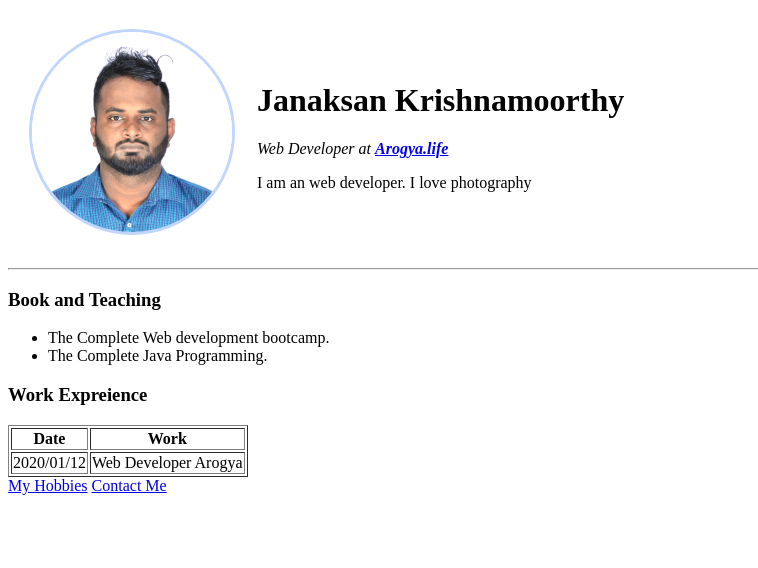
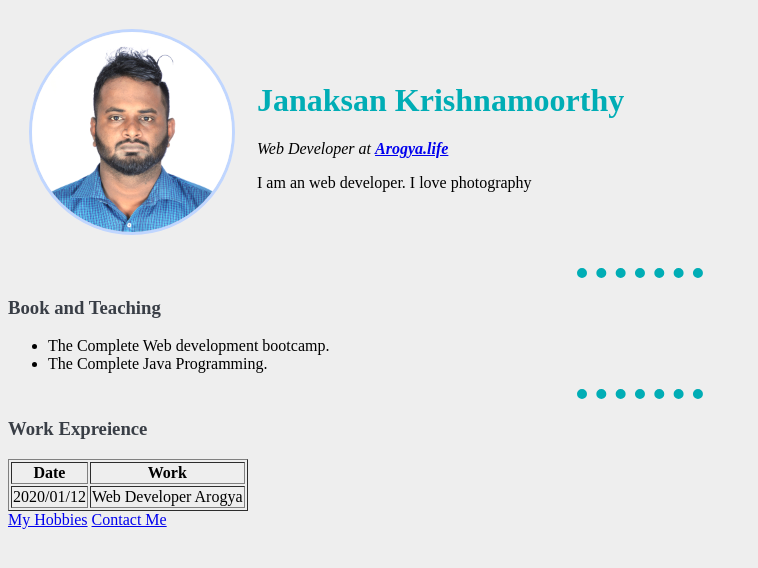
Before and after one commit to Janaksan/WebDevelopment, a plain HTML site: page Html-Personal-Site/index.html in a window 1280 px wide. Shown: the whole page, without its empty margins (0-758 px from the left). Drawn offline with Linux system fonts and the light colour scheme.

Commit message:
basic css updated.

```diff
--- a/Html-Personal-Site/index.html
+++ b/Html-Personal-Site/index.html
@@ -1,11 +1,24 @@
 <!DOCTYPE html>
 <html lang="en" dir="ltr">
+
 <head>
   <meta charset="utf-8">
   <title>Janaksan Personal Web</title>
+  <link rel="stylesheet" href="style.css">
+  <style media="screen">
+    body {
+      background-color: #EEEEEE;
+    }
 
-    <style media="screen">
-      .profile-pic{
+    hr {
+      width: 10%;
+      border-style: none;
+      border-top-style: dotted;
+      border-color: #00ADB5;
+      border-width: 10px;
+    }
+
+    .profile-pic {
       border: 3px solid #c0d6ff;
       border-radius: 100%;
       width: 200px;
@@ -14,30 +27,32 @@
     }
   </style>
 </head>
+
 <body>
   <table cellspacing="20">
     <tr>
       <td><img src="img/profile.jpg" alt="Profile" class="profile-pic"></td>
-        <td><h1>Janaksan Krishnamoorthy</h1><p><em>Web Developer at <strong><a href="https://web.arogya.life/">Arogya.life</a></strong></em></p>
+      <td>
+        <h1 class="main-title">Janaksan Krishnamoorthy</h1>
+        <p><em>Web Developer at <strong><a href="https://web.arogya.life/">Arogya.life</a></strong></em></p>
 
-        <p>I am an web developer. I love photography</p></td>
+        <p>I am an web developer. I love photography</p>
+      </td>
 
     </tr>
   </table>
 
-
-
-
   <hr>
 
-      <h3>Book and Teaching</h3>
+  <h3 class="sub-title">Book and Teaching</h3>
 
   <ul>
     <li>The Complete Web development bootcamp.</li>
     <li>The Complete Java Programming.</li>
   </ul>
+  <hr>
 
-      <h3>Work Expreience</h3>
+  <h3 class="sub-title">Work Expreience</h3>
   <table border="1">
     <thead>
       <tr>
@@ -57,4 +72,5 @@
   <a href="hobbies.html">My Hobbies</a>
   <a href="contact.html">Contact Me</a>
 </body>
+
 </html>
--- a/Html-Personal-Site/style.css
+++ b/Html-Personal-Site/style.css
@@ -0,0 +1,7 @@
+.main-title {
+  color: #00ADB5;
+}
+
+.sub-title {
+  color: #393E46;
+}
```
Lines whose indentation alone changed are shown as unchanged.
